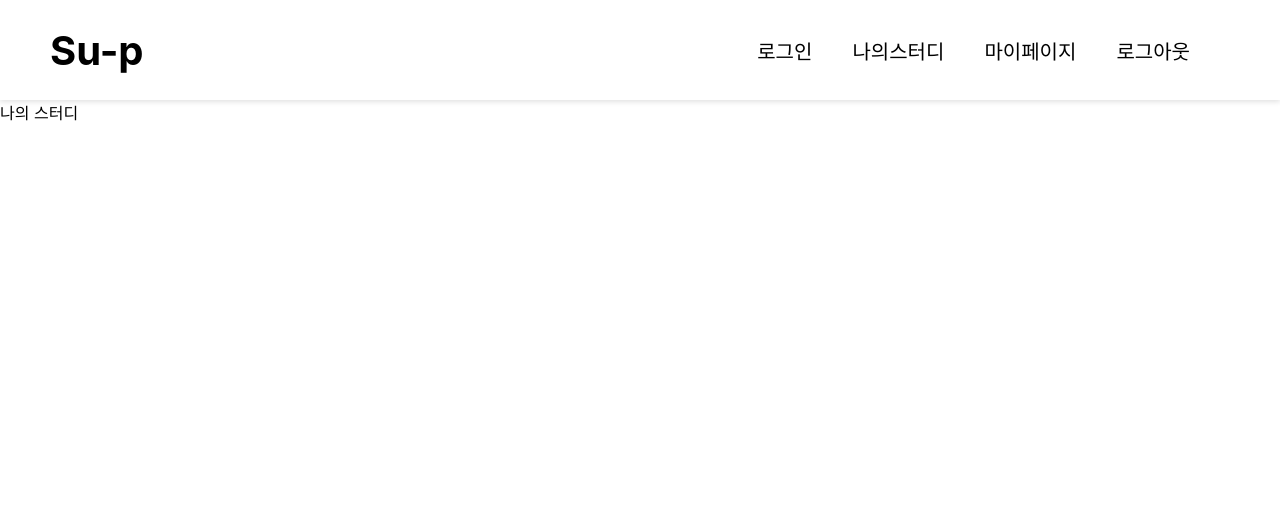
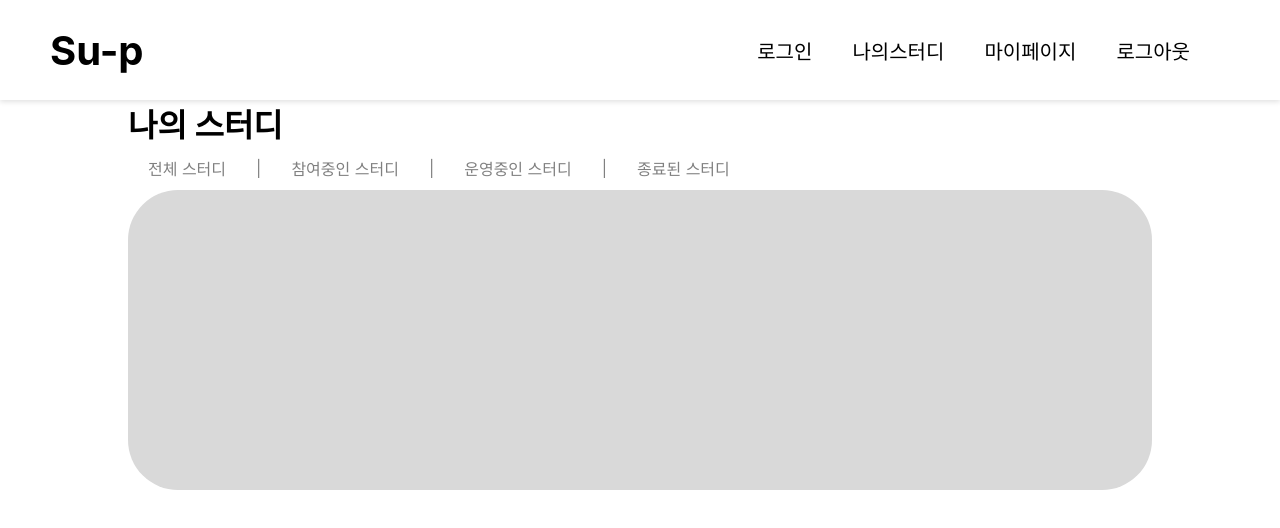
Before and after one commit to seoyeonDev/Su-p, a React (Create React App) app in the folder Frontend/: page /mystudy in a window 1280 px wide. Shown: the top 528 px of the page. Built offline with nearby package versions, Linux system fonts and the light colour scheme.

Commit message:
#323 : 김혜원 : studygroup 틀 만들기 : studygroup 메뉴 틀 만들기

```diff
--- a/Frontend/src/pages/mystudy/MyStudy.js
+++ b/Frontend/src/pages/mystudy/MyStudy.js
@@ -1,13 +1,60 @@
-import React, { Component } from 'react';
+import React, { useState } from 'react';
+import '../../styles/studygroup/MyStudy.css'
+// import axios from 'axios';
 
-class MyStudy extends Component {
-    render() {
-        return (
-            <div>
-                나의 스터디
+function MyStudy() {
+    const [activeButton, setActiveButton] = useState('');
+
+    const handleButtonClick = (buttonName) => {
+        setActiveButton(buttonName);
+        console.log(buttonName);
+
+    };
+
+    return (
+        <div className='common-content-container'>
+            <div className='common-content'>
+                <h1>나의 스터디</h1>
+
+                <div className='tab-buttons'>
+                    <button
+                        className={`tab-button ${activeButton === '전체 스터디' ? 'active' : ''}`}
+                        onClick={() => handleButtonClick('전체 스터디')}
+                    >
+                        전체 스터디
+                    </button>
+                    <span>|</span>
+                    <button
+                        className={`tab-button ${activeButton === '참여중인 스터디' ? 'active' : ''}`}
+                        onClick={() => handleButtonClick('참여중인 스터디')}
+                    >
+                        참여중인 스터디
+                    </button>
+                    <span>|</span>
+                    <button
+                        className={`tab-button ${activeButton === '운영중인 스터디' ? 'active' : ''}`}
+                        onClick={() => handleButtonClick('운영중인 스터디')}
+                    >
+                        운영중인 스터디
+                    </button>
+                    <span>|</span>
+                    <button
+                        className={`tab-button ${activeButton === '종료된 스터디' ? 'active' : ''}`}
+                        onClick={() => handleButtonClick('종료된 스터디')}
+                    >
+                        종료된 스터디
+                    </button>
+                </div>
+
+                <div className="attendance-rate">
+                    <div> </div>
+
+
+                </div>
+
             </div>
-        );
-    }
+        </div>
+    );
 }
 
 export default MyStudy;
--- /dev/null
+++ b/Frontend/src/styles/studygroup/MyStudy.css
@@ -0,0 +1,31 @@
+.tab-buttons {
+    display: flex;
+    align-items: center;
+}
+
+.tab-button {
+    background-color: white; /* 기본 배경색 하얀색 */
+    color: #808080; /* 기본 글자색 회색 */
+    padding: 10px 20px;
+    border: none;
+    cursor: pointer;
+    transition: color 0.3s ease;
+    font-size: 16px;
+}
+
+.tab-button.active {
+    color: #000000; /* 버튼이 눌렸을 때 글자색 검정색 */
+}
+
+.tab-buttons span {
+    color: #808080; /* '|' 문자 색상 */
+    margin: 0 10px; /* 문자 양옆에 여백 추가 */
+    font-size: 16px; /* '|' 문자의 크기 */
+}
+
+.attendance-rate {
+    background-color: #D9D9D9; /* 배경색 설정 */
+    width: 100%;
+    height: 300px;
+    border-radius: 50px;
+}
```
